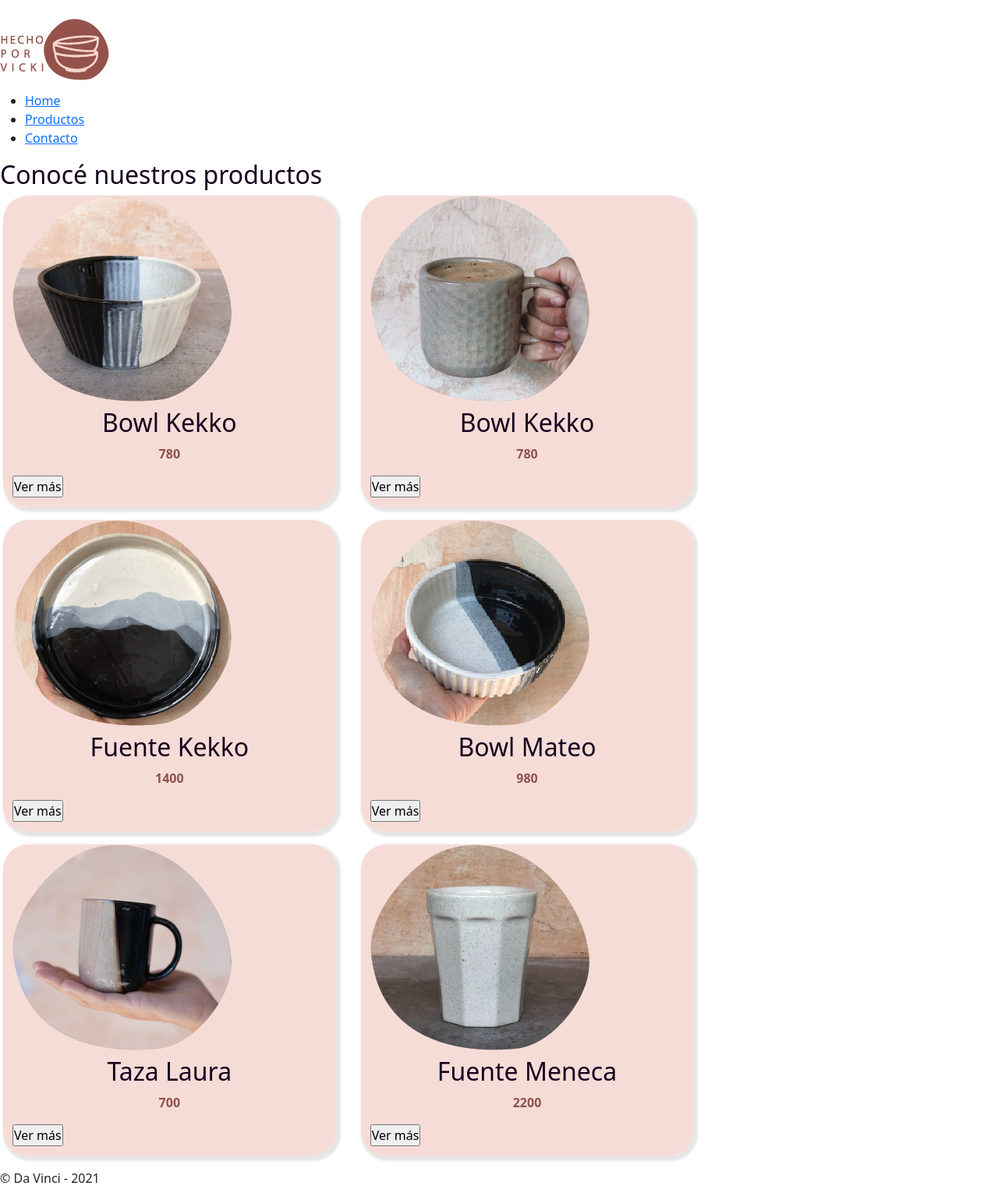
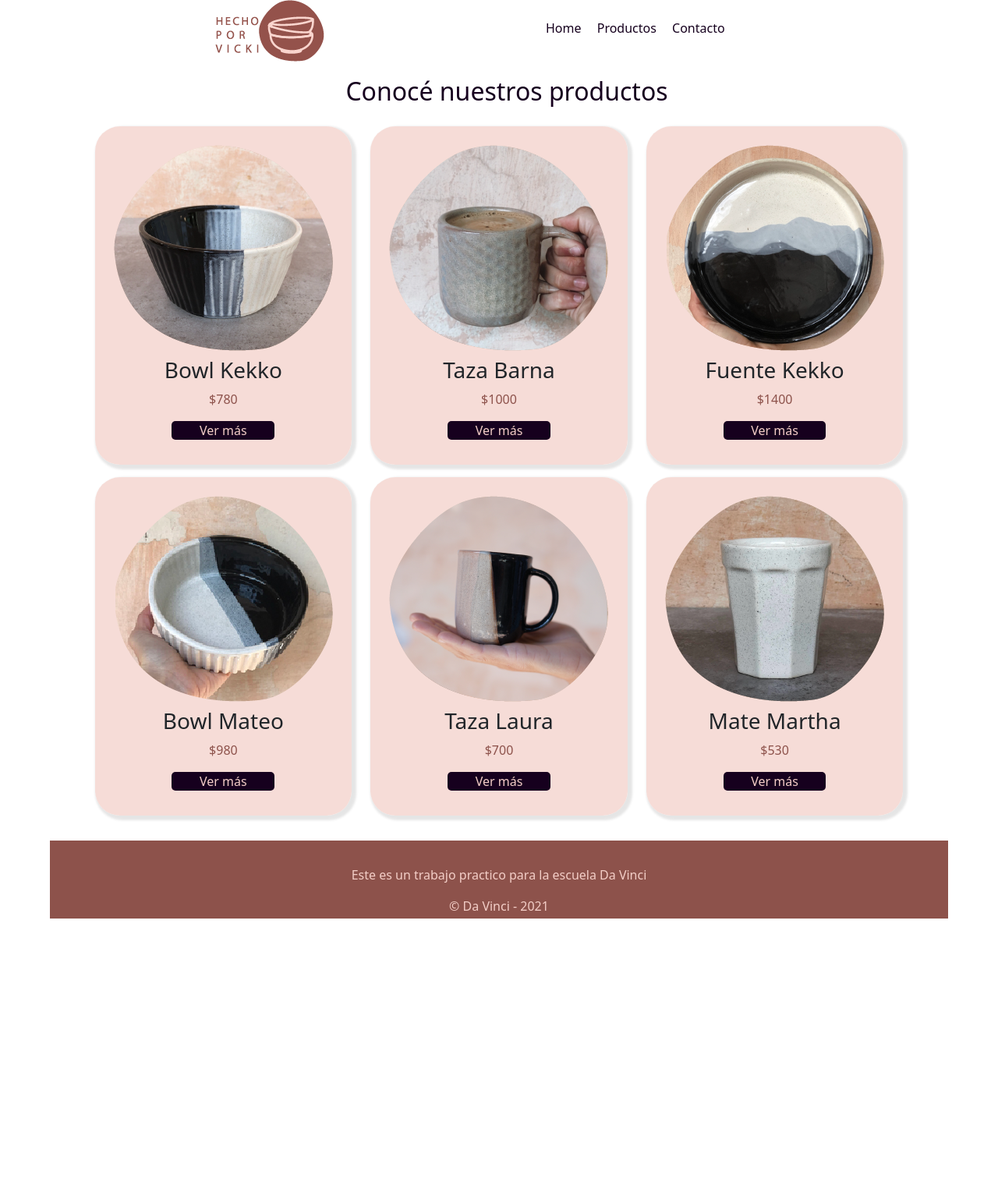
Before and after one commit to florfernandezb/programacion2, a PHP site: page /index.php?s=productList in a window 1280 px wide. Shown: the whole page at 78% size. After the commit the page ends 1178 px from the top, so only its background shows below. Run offline with PHP 8.4, Linux system fonts and the light colour scheme.

Commit message:
add styles to product detail and product list

```diff
--- a/class/Product.php
+++ b/class/Product.php
@@ -128,13 +128,15 @@
      */
     public function getImageDescription(): string
     {
-        return $this->imageDescirption;
+
+        return $this->imageDescription;
     }
     /**
-     * @param string $imageDescirption
+     * @param string $imageDescription
      */
     public function setImageDescription(string $imageDescription): void
     {
+
         $this->imageDescription = $imageDescription;
     }
 
--- a/css/styles.css
+++ b/css/style.css
@@ -18,20 +18,32 @@
 }
 
 body {
-    width: 100%;
+    width: 90%;
+    margin: auto;
 }
 
-#product-list div {
-    width: 100%;
+#product-list {
+    width: 90%;
+    margin: auto;
 }
+
+h2 {
+    font-size: 2em;
+    font-weight: 300;
+    margin: 10px;
+    text-align: center;
+}
+
+/* TODO resolver tema de la altura y imagenes responsive*/
 
 .product-card {
     background-color: rgb(243 206 199 / 70%);
     display: inline-block;
-    height: 400px;
+    width: 100%;
     border-radius: 2em;
     box-shadow: 3px 3px 3px 3px rgb(0 0 0 / 10%);
-    margin: 1em;
+    text-align: center;
+    margin-top: 1em;
 }
 
 .card-content {
@@ -63,15 +75,61 @@ h2 {
 header div h1 a{
     height: 80px;
     width: 140px;
+    margin: auto;
     font-size: 0 !important;
-    display: inline-block;
+    display: block;
     background: no-repeat url(../res/logo.png);
 }
 
-.divLog{
-    display: flex;
+.navbar li{
+    display: inline-block;
+    margin-left: 1em;
+    color: #16001e;
 }
 
-.navv{
-    display: flex;
+.navbar li a{
+    color: #16001e;
+    font-size: 1em;
+    text-decoration: none;
 }
+
+.product-card picture img {
+    margin-top: 1.5em;
+}
+
+.card-content p, h3{
+    font-weight: 400;
+}
+
+.see-more {
+    background-color: #16001e;
+    color: #f3cec7;
+    width: 40%;
+    border-radius: 5px;
+    border: none;
+    margin-bottom: 2em;
+}
+
+
+
+footer {
+    text-align: center;
+    height: 100px;
+    padding: 2em;
+    margin-top: 2em;
+    color: #f3cec7;
+    background-color: #8d524b;
+}
+
+.about p{
+    font-size: 0.9em;
+    color: #8d524b;
+}
+
+
+
+@media screen and (min-width: 1400px) {
+    .about p{
+        width: 80%;
+    }
+  }
--- a/data/productos.json
+++ b/data/productos.json
@@ -6,51 +6,51 @@
         "category": "bowls",
         "productDescription": "Bowl Kekko \nMedidas: 16,5 de diámetro por 5,5 cm de alto (pueden variar por ser productos hechos a mano). \n*Cada pieza que hago es única e irrepetible en su esmaltado. Los colores combinados pueden ser similares, pero nunca van a ser iguales. Esa es la magia! \nApta para horno a gas, horno electrico y microondas.",
         "image": "bowlKekkoBlancoNegro.png",
-        "imageDescription": "bowlKekkoBlancoNegro"
+        "imageDescription": "Bowl Kekko color: negro gris y blanco de medidas 16,5cm de diamentro por 5,5cm de alto"
     },
     {
         "id": 1,
-        "name": "Bowl Kekko",
-        "price": 780,
+        "name": "Taza Barna",
+        "price": 1000,
         "category": "tazas",
-        "productDescription": "Bowl Kekko \nMedidas: 16,5 de diámetro por 5,5 cm de alto (pueden variar por ser productos hechos a mano). \n*Cada pieza que hago es única e irrepetible en su esmaltado. Los colores combinados pueden ser similares, pero nunca van a ser iguales. Esa es la magia! \nApta para horno a gas, horno electrico y microondas.",
+        "productDescription": "Taza Barna \nMedidas: 9,5 de diametro por 9 de alto (pueden variar por ser productos hechos a mano). \n*Cada pieza que hago es única e irrepetible en su esmaltado. Los colores combinados pueden ser similares, pero nunca van a ser iguales. Esa es la magia! \nApta para horno a gas, horno electrico y microondas.",
         "image": "tazaBarnaBeige.png",
-        "imageDescription": "tazaBarnaBeige"
+        "imageDescription": "Taza Barna color beige, de medidas 9,5 de diametro por 9 de alto"
     },
     {
         "id": 2,
         "name": "Fuente Kekko",
         "price": 1400,
         "category": "fuentes",
-        "productDescription": "Fuente/Plato Kekko. \n Medidas: 23 de diámetro por 4 cm de alto (pueden variar por ser productos hechos a mano). \n *Cada pieza que hago es única e irrepetible en su esmaltado. Los colores combinados pueden ser similares, pero nunca van a ser iguales. Esa es la magia! \n Apta para horno a gas, horno electrico y microondas.",
+        "productDescription": "Fuente/Plato Kekko. \nMedidas: 23 de diámetro por 4 cm de alto (pueden variar por ser productos hechos a mano). \n *Cada pieza que hago es única e irrepetible en su esmaltado. Los colores combinados pueden ser similares, pero nunca van a ser iguales. Esa es la magia! \n Apta para horno a gas, horno electrico y microondas.",
         "image": "fuenteKekkoNegroBlanco.png",
-        "imageDescription": "fuenteKekkoNegroBlanco"
+        "imageDescription": "Fuente Kekko color: negro gris y blanco, de medidas 23 de diámetro por 4 cm de alto"
     },
     {
         "id": 3,
         "name": "Bowl Mateo",
         "price": 980,
         "category": "bowls",
-        "productDescription": "Fuente Mateo \n Medidas: 16,5 de diámetro por 5,5 de alto (pueden variar por ser productos hechos a mano). \n *Cada pieza que hago es única e irrepetible en su esmaltado. Los colores combinados pueden ser similares, pero nunca van a ser iguales. Esa es la magia!\n Apta para horno a gas, horno electrico y microondas.",
+        "productDescription": "Fuente Mateo \nMedidas: 16,5 de diámetro por 5,5 de alto (pueden variar por ser productos hechos a mano). \n *Cada pieza que hago es única e irrepetible en su esmaltado. Los colores combinados pueden ser similares, pero nunca van a ser iguales. Esa es la magia!\n Apta para horno a gas, horno electrico y microondas.",
         "image": "bowlMateoBlancoNegro.png",
-        "imageDescription": "bowlMateoBlancoNegro"
+        "imageDescription": "Fuente Mateo color: negro gris y blanco, de medidas 16,5 de diámetro por 5,5 de alto"
     },
     {
         "id": 4,
         "name": "Taza Laura",
         "price": 700,
         "category": "tazas",
-        "productDescription": "Fuente Mateo \n Medidas: 16,5 de diámetro por 5,5 de alto (pueden variar por ser productos hechos a mano). \n *Cada pieza que hago es única e irrepetible en su esmaltado. Los colores combinados pueden ser similares, pero nunca van a ser iguales. Esa es la magia!\n Apta para horno a gas, horno electrico y microondas.",
+        "productDescription": "Taza Laura \nMedidas: 7,5 de diametro por 9,5 cm de alto (pueden variar por ser productos hechos a mano). \n *Cada pieza que hago es única e irrepetible en su esmaltado. Los colores combinados pueden ser similares, pero nunca van a ser iguales. Esa es la magia!\n Apta para horno a gas, horno electrico y microondas.",
         "image": "tazaLauraNegro.png",
-        "imageDescription": "tazaLauraNegro"
+        "imageDescription": "Taza Laura color: beige y negro de medidas 16,5 de diámetro por 5,5 de alto"
     },
     {
         "id": 5,
-        "name": "Fuente Meneca",
-        "price": 2200,
+        "name": "Mate Martha",
+        "price": 530,
         "category": "mate",
-        "productDescription": "Fuente Meneca \nMedidas: 24 de diámetro por 6 cm de alto (pueden variar por ser productos hechos a mano). \n*Cada pieza que hago es única e irrepetible en su esmaltado. Los colores combinados pueden ser similares, pero nunca van a ser iguales. Esa es la magia! \nApta para horno a gas, horno electrico y microondas.",
+        "productDescription": "Mate/Vaso Martha \nMedidas: 7,5 de diámetro por 9cm de alto (pueden variar por ser productos hechos a mano). \n*Cada pieza que hago es única e irrepetible en su esmaltado. Los colores combinados pueden ser similares, pero nunca van a ser iguales. Esa es la magia! \nApta para horno a gas, horno electrico y microondas.",
         "image": "mateMarthaBlanco.png",
-        "imageDescription": "mateMarthaBlanco"
+        "imageDescription": "Fuente Meneca color blanco de medidas 7,5 de diámetro por 9cm de alto"
     }
 ]
--- a/index.php
+++ b/index.php
@@ -18,35 +18,34 @@ if(!isset($routes[$view])) {
     <meta charset="UTF-8">
     <meta name="viewport" content="width=device-width, initial-scale=1">
     <title><?= $routes[$view]['title'];?></title>
-    <link rel="stylesheet" href="css/styles.css">
     <link href="https://cdn.jsdelivr.net/npm/bootstrap@5.1.1/dist/css/bootstrap.min.css" rel="stylesheet" integrity="sha384-F3w7mX95PdgyTmZZMECAngseQB83DfGTowi0iMjiWaeVhAn4FJkqJByhZMI3AhiU" crossorigin="anonymous">
     <link rel="preconnect" href="https://fonts.googleapis.com">
     <link rel="preconnect" href="https://fonts.gstatic.com" crossorigin>
     <link href="https://fonts.googleapis.com/css2?family=Open+Sans:ital,wght@0,300;0,400;0,600;1,300&display=swap" rel="stylesheet">
+    <link rel="stylesheet" href="css/style.css">
 </head>
 <body>
     <div class="visually-hidden">
         <a href="#content">Saltar al contenido</a>
     </div>
-    <header >
-        <div class="divLogo">
-            <h1 class="navbar-brand"><a href="index.php?s=home">Hecho por Vicki</a></h1>
+    <header class="row align-items-center">
+        <div class="col-6">
+            <h1 ><a href="index.php?s=home">Hecho por Vicki</a></h1>
         </div>
 
-        <nav  id="navv">
-            <div class="container-flex">
-                <ul >
-                    <li ><a  href="index.php?s=home">Home</a></li>
-                    <li ><a  href="index.php?s=productList">Productos</a></li>
-                    <li ><a  href="index.php?s=formContacto">Contacto</a></li>
-                </ul>
-            </div>
+        <nav class="col-6 navbar">
+            <ul >
+                <li ><a  href="index.php?s=home">Home</a></li>
+                <li ><a  href="index.php?s=productList">Productos</a></li>
+                <li ><a  href="index.php?s=formContacto">Contacto</a></li>
+            </ul>
         </nav>
     </header>
     <?php
     require __DIR__ . '/views/' . $view . '.php';
     ?>
     <footer>
+        <p>Este es un trabajo practico para la escuela Da Vinci</p>
         <p>&copy; Da Vinci - 2021</p>
     </footer>
 </body>
--- a/views/formContacto.php
+++ b/views/formContacto.php
@@ -1,5 +1,5 @@
 <main>
-    <h1>Contactanos</h1>
+    <h2>Contactanos</h2>
     <p>Si tuviste algún problema con tus tesoritos no dudes en contactarnos!</p>
     <form action="" method="get">
         <div class="mb-3">
--- a/views/productList.php
+++ b/views/productList.php
@@ -16,18 +16,20 @@ $productList = getProductListFromJson();
                 $productImage = $product->getImage();
                 $source = "$productCategory/$productImage"
             ?>
-            <article class="product-card col-xxl-3 col-xl-4 col-lg-6 col-xs-6">
-                <picture >
-                    <source srcset="<?= './res/'. $source;?>" media="all and (min-width: 46.875em)">
-                    <!-- TODO revisar el alt -->
-                    <img src="<?= './res/'. $source;?>" alt="">
-                </picture>
-                <div class="card-content">
-                    <h2><?= $product->getName();?></h2>
-                    <p><?= $product->getPrice();?></p>
+
+            <article class=" col-xxl-4 col-xl-4 col-lg-6 col-md-6  col-xs-6">
+                <div class="product-card">
+                    <picture >
+                        <source srcset="<?= './res/'. $source;?>" media="all and (min-width: 46.875em)">
+                        <img src="<?= './res/'. $source;?>" alt="<?= $product->getImageDescription();?>">
+                    </picture>
+                    <div class="card-content">
+                        <h3><?= $product->getName();?></h3>
+                        <p>$<?= $product->getPrice();?></p>
+                    </div>
+
+                    <a href="index.php?s=productDetail&id=<?= $product->getProductId();?>"><input class="see-more" type="button" value="Ver más"></a>
                 </div>
-
-                <a href="index.php?s=productDetail&id=<?= $product->getProductId();?>"><input type="button" value="Ver más"></a>
             </article>
             <?php
             endforeach; ?>
```
Also changed, not shown: views/home.php (+8 -7 lines), views/productDetail.php (+8 -8 lines), res/vicki.jpeg (deleted), res/vicki.jpg (added).
